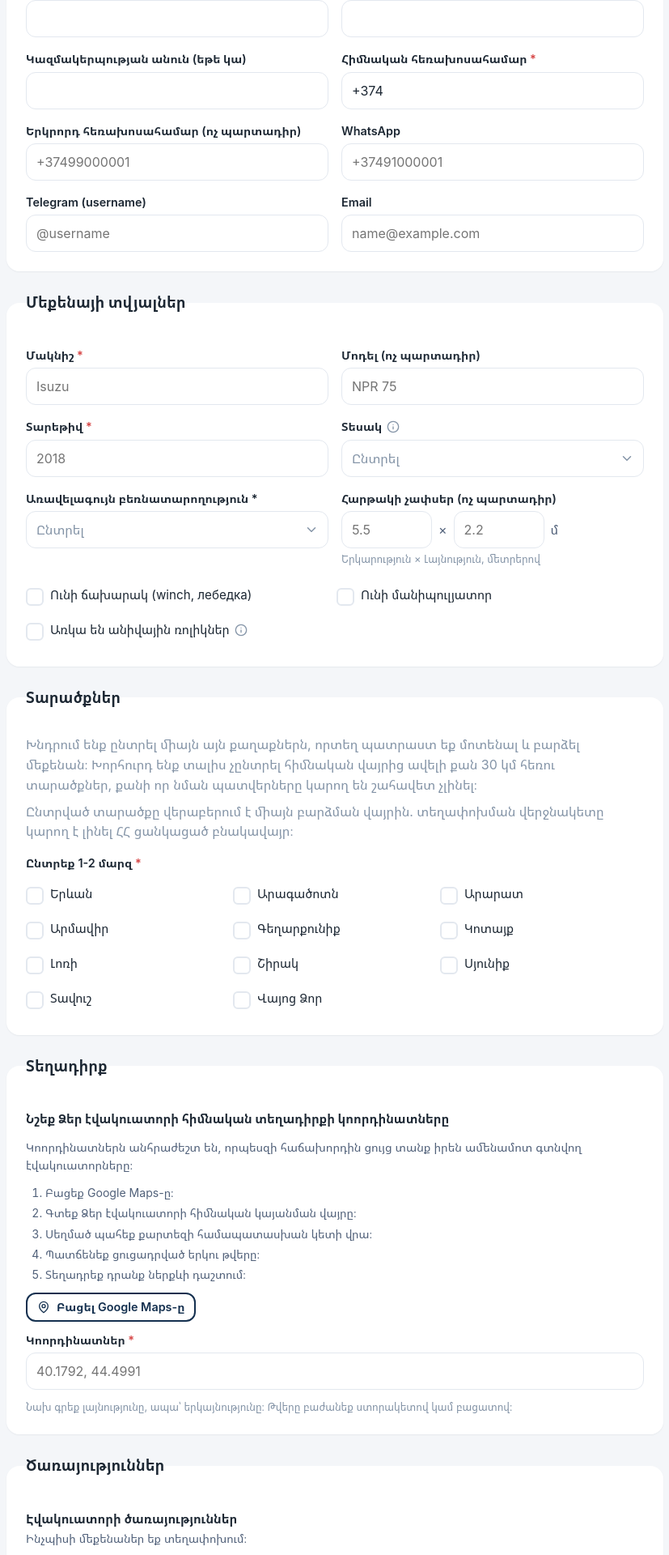
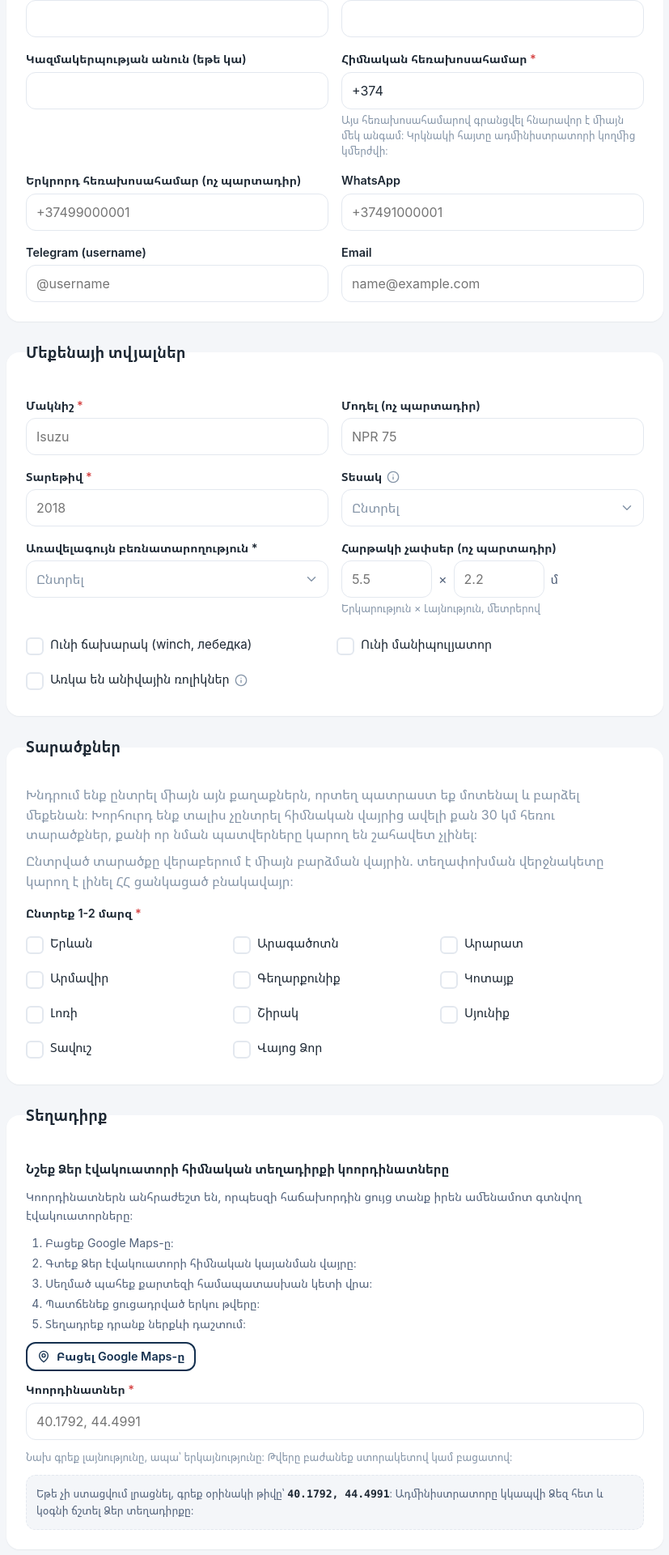
Before and after one commit to Sayadh/evakuators, a Nuxt app in the folder frontend/: page /register in a window 1280 px wide. Shown: the part 316-2236 px from the top of the page at 81% size, without its empty margins (226-1053 px from the left). Built offline with nearby package versions, Linux system fonts and the light colour scheme.

Commit message:
feat: base parking coordinates for tow trucks

```diff
--- a/frontend/components/common/CoordinatesDialog.vue
+++ b/frontend/components/common/CoordinatesDialog.vue
@@ -47,8 +47,8 @@ interface Props {
   saving?: boolean
   /** Message from the parent's failed request; shown under the field like a validation error */
   error?: string
-  /** Passed through to CoordinatesInput — see its `showSteps` prop */
-  showSteps?: boolean
+  /** Passed through to CoordinatesInput — see its `showGuidance` prop */
+  showGuidance?: boolean
 }
 
 const props = withDefaults(defineProps<Props>(), {
@@ -56,7 +56,7 @@ const props = withDefaults(defineProps<Props>(), {
   initialValue: '',
   saving: false,
   error: '',
-  showSteps: true,
+  showGuidance: true,
 })
 
 const emit = defineEmits<{
@@ -134,7 +134,7 @@ function save(): void {
 
     <CoordinatesInput
       :model-value="value"
-      :show-steps="showSteps"
+      :show-guidance="showGuidance"
       :error="shownError"
       @update:model-value="onInput"
     />
--- a/frontend/components/common/CoordinatesInput.vue
+++ b/frontend/components/common/CoordinatesInput.vue
@@ -39,19 +39,24 @@ interface Props {
    */
   heading?: string
   /**
-   * The five numbered steps. Shown wherever a driver is meeting this field for
-   * the first time — registration and their own dashboard. The admin panel
-   * turns them off: an admin pasting a correction on someone's behalf does not
-   * need to be taught how to use Google Maps, and the dialog stays short enough
-   * to read at a glance.
+   * Driver-facing guidance: the five numbered steps and the "if you cannot
+   * manage it" note at the bottom. Shown wherever a driver meets this field —
+   * registration and their own dashboard.
+   *
+   * The admin panel turns it off. Both halves are aimed at someone doing this
+   * for the first time on their own phone: an admin pasting a correction on a
+   * driver's behalf does not need to be taught how to use Google Maps, and
+   * being told "an administrator will help you" when you *are* the
+   * administrator reads as a bug. They travel together because they are one
+   * audience, not two features.
    */
-  showSteps?: boolean
+  showGuidance?: boolean
   error?: string
 }
 
 withDefaults(defineProps<Props>(), {
   heading: undefined,
-  showSteps: true,
+  showGuidance: true,
   error: '',
 })
 
@@ -77,7 +82,7 @@ const GOOGLE_MAPS_URL = 'https://maps.google.com/'
       էվակուատորները։
     </p>
 
-    <ol v-if="showSteps" class="coordinates__steps">
+    <ol v-if="showGuidance" class="coordinates__steps">
       <li>Բացեք Google Maps-ը։</li>
       <li>Գտեք Ձեր էվակուատորի հիմնական կայանման վայրը։</li>
       <li>Սեղմած պահեք քարտեզի համապատասխան կետի վրա։</li>
@@ -119,6 +124,17 @@ const GOOGLE_MAPS_URL = 'https://maps.google.com/'
          appears, and the error appears here. -->
     <p class="coordinates__hint">
       Նախ գրեք լայնությունը, ապա՝ երկայնությունը։ Թվերը բաժանեք ստորակետով կամ բացատով։
+    </p>
+
+    <!-- The escape hatch, and the last thing on the block on purpose: a driver
+         only needs it after everything above has failed them.
+         The field is required, so without this a driver who cannot work out how
+         to copy a coordinate simply cannot finish registering — and we lose them
+         entirely rather than losing one field. Better an imprecise location we
+         know to fix than no driver at all. -->
+    <p v-if="showGuidance" class="coordinates__fallback">
+      Եթե չի ստացվում լրացնել, գրեք օրինակի թիվը՝ <strong>40.1792, 44.4991</strong>։
+      Ադմինիստրատորը կկապվի Ձեզ հետ և կօգնի ճշտել Ձեր տեղադիրքը։
     </p>
   </div>
 </template>
@@ -172,5 +188,27 @@ const GOOGLE_MAPS_URL = 'https://maps.google.com/'
     line-height: 1.5;
     color: var(--color-text-muted);
   }
+
+  /* Boxed rather than a fourth line of muted grey text: it is a different KIND
+     of instruction — what to do when the rest did not work — and a driver who
+     is stuck is scanning for a way out, not reading paragraphs in order. */
+  &__fallback {
+    margin: 0;
+    padding: var(--space-3);
+    border: 1px dashed var(--color-border);
+    border-radius: var(--radius-md);
+    background: var(--color-bg);
+    font-size: 0.82rem;
+    line-height: 1.55;
+    color: var(--color-text-secondary);
+
+    strong {
+      /* The number has to be copyable-looking, since copying it is the
+         instruction. Monospace keeps the digits from being mistaken for prose. */
+      font-family: ui-monospace, SFMono-Regular, Menlo, monospace;
+      color: var(--color-text);
+      white-space: nowrap;
+    }
+  }
 }
 </style>
--- a/frontend/components/nearest/NearestTowTrucksCta.vue
+++ b/frontend/components/nearest/NearestTowTrucksCta.vue
@@ -48,6 +48,23 @@ withDefaults(defineProps<Props>(), { variant: 'banner' })
 
 <style scoped lang="scss">
 .nearest-cta {
+  /**
+   * «Գտնել մոտակա էվակուատորները» is the longest button label on the site, and
+   * `AppButton` is `white-space: nowrap` — correct for the short labels
+   * everywhere else, wrong here: on a narrow card the text runs straight past
+   * the edge instead of wrapping.
+   *
+   * Overridden at this component rather than in `AppButton`, so no other button
+   * on the site changes. `line-height` has to come with it: AppButton sets `1`,
+   * which is fine on one line and unreadable on two.
+   */
+  :deep(.app-button) {
+    width: 100%;
+    white-space: normal;
+    line-height: 1.35;
+    text-align: center;
+  }
+
   &--banner {
     display: flex;
     flex-direction: column;
@@ -67,6 +84,16 @@ withDefaults(defineProps<Props>(), { variant: 'banner' })
       align-items: center;
       justify-content: space-between;
       gap: var(--space-5);
+
+      // Side by side now, so the button goes back to its natural width and one
+      // line. It is `__text` that gives way when the row gets tight — it has
+      // `min-width: 0` for exactly that, and shrinking a paragraph is better
+      // than shrinking the thing being clicked.
+      :deep(.app-button) {
+        width: auto;
+        white-space: nowrap;
+        flex-shrink: 0;
+      }
     }
   }
 
--- a/frontend/pages/admin.vue
+++ b/frontend/pages/admin.vue
@@ -1153,10 +1153,12 @@ async function rejectReview(review: AdminReview): Promise<void> {
     </AppModal>
 
     <!-- The very same dialog the driver sees in /dashboard, pointed at this
-         truck's admin endpoint. `show-steps` is off because an admin pasting a
-         correction on someone's behalf does not need the Google Maps tutorial —
-         everything else, including the accepted formats and every error
-         message, is identical by construction. -->
+         truck's admin endpoint. `show-guidance` is off because the Google Maps
+         tutorial and the "an administrator will help you" note are both aimed
+         at a driver doing this for the first time — and the second one is
+         nonsense when you ARE the administrator. Everything else, including the
+         accepted formats and every error message, is identical by
+         construction. -->
     <CoordinatesDialog
       v-model="coordinatesDialogOpen"
       title="Էվակուատորի տեղադիրքի կոորդինատներ"
@@ -1164,7 +1166,7 @@ async function rejectReview(review: AdminReview): Promise<void> {
       :initial-value="coordinatesInitialValue"
       :saving="savingCoordinates"
       :error="coordinatesError"
-      :show-steps="false"
+      :show-guidance="false"
       @save="saveCoordinates"
     />
 
--- a/frontend/pages/evakuator.vue
+++ b/frontend/pages/evakuator.vue
@@ -24,6 +24,18 @@ import { useGeolocation } from '~/composables/useGeolocation'
  * database. The backend keeps them only as a five-minute cache key rounded to
  * ~110 m. See `docs/nearest-search.md`.
  */
+
+/**
+ * Temporary kill switch — the search itself is paused, but the page, the CTA
+ * banners and the nav link all stay up so nothing 404s and nothing has to be
+ * unwired to flip this back. Set to `true` to re-enable.
+ *
+ * Checked before `locate()`, not after: the point is that a visitor never
+ * sees the permission prompt while this is off, not that the prompt appears
+ * and then fails.
+ */
+const NEAREST_SEARCH_ENABLED = false
+
 useSeoMetaData({
   title: `Գտնել մոտակա էվակուատորը | ${SITE_NAME}`,
   description:
@@ -47,6 +59,11 @@ const hasEmptyResult = computed(() => result.value !== null && result.value.resu
 async function findNearest(): Promise<void> {
   searchError.value = ''
   result.value = null
+
+  if (!NEAREST_SEARCH_ENABLED) {
+    searchError.value = 'Այս պահին աշխատում ենք այս գործառույթի վրա։ Այն շուտով հասանելի կլինի։'
+    return
+  }
 
   // Mock mode has no backend to search, and the geolocation prompt would be a
   // real permission ask in exchange for nothing. Told plainly rather than
@@ -186,8 +203,16 @@ async function findNearest(): Promise<void> {
     // point, and it is being pressed by someone standing next to a broken car.
     width: 100%;
 
+    // Same override, same reason as NearestTowTrucksCta: AppButton is
+    // `white-space: nowrap`, and «Որոշվում է տեղադրությունը…» is long enough to
+    // overflow a 320px screen. Scoped here so no other button changes.
+    white-space: normal;
+    line-height: 1.35;
+    text-align: center;
+
     @media (min-width: 640px) {
       width: auto;
+      white-space: nowrap;
     }
   }
 
--- a/frontend/pages/register.vue
+++ b/frontend/pages/register.vue
@@ -369,6 +369,7 @@ async function onSubmit(): Promise<void> {
           <AppInput v-model="form.firstName" label="Անուն" required :error="errors.firstName" />
           <AppInput v-model="form.lastName" label="Ազգանուն" required :error="errors.lastName" />
           <AppInput v-model="form.companyName" label="Կազմակերպության անուն (եթե կա)" />
+          <div class="register__phone-field">
             <AppInput
               v-model="phoneModel"
               label="Հիմնական հեռախոսահամար"
@@ -378,6 +379,14 @@ async function onSubmit(): Promise<void> {
               :maxlength="12"
               :error="errors.phone"
             />
+            <!-- Wrapped with the field rather than dropped straight into
+                 register__grid: a bare <p> there would become its own grid
+                 cell and push every field after it into the wrong column. -->
+            <p class="register__phone-hint">
+              Այս հեռախոսահամարով գրանցվել հնարավոր է միայն մեկ անգամ։ Կրկնակի հայտը
+              ադմինիստրատորի կողմից կմերժվի։
+            </p>
+          </div>
           <AppInput
             v-model="secondaryPhoneModel"
             label="Երկրորդ հեռախոսահամար (ոչ պարտադիր)"
@@ -702,6 +711,19 @@ async function onSubmit(): Promise<void> {
     }
   }
 
+  &__phone-field {
+    display: flex;
+    flex-direction: column;
+    gap: var(--space-1);
+  }
+
+  &__phone-hint {
+    margin: 0;
+    font-size: 0.8rem;
+    line-height: 1.5;
+    color: var(--color-text-muted);
+  }
+
   &__checks {
     display: grid;
     grid-template-columns: 1fr;
```
Also changed, not shown: frontend/constants/navigation.ts (+23 -7 lines). Lines whose indentation alone changed are shown as unchanged.
